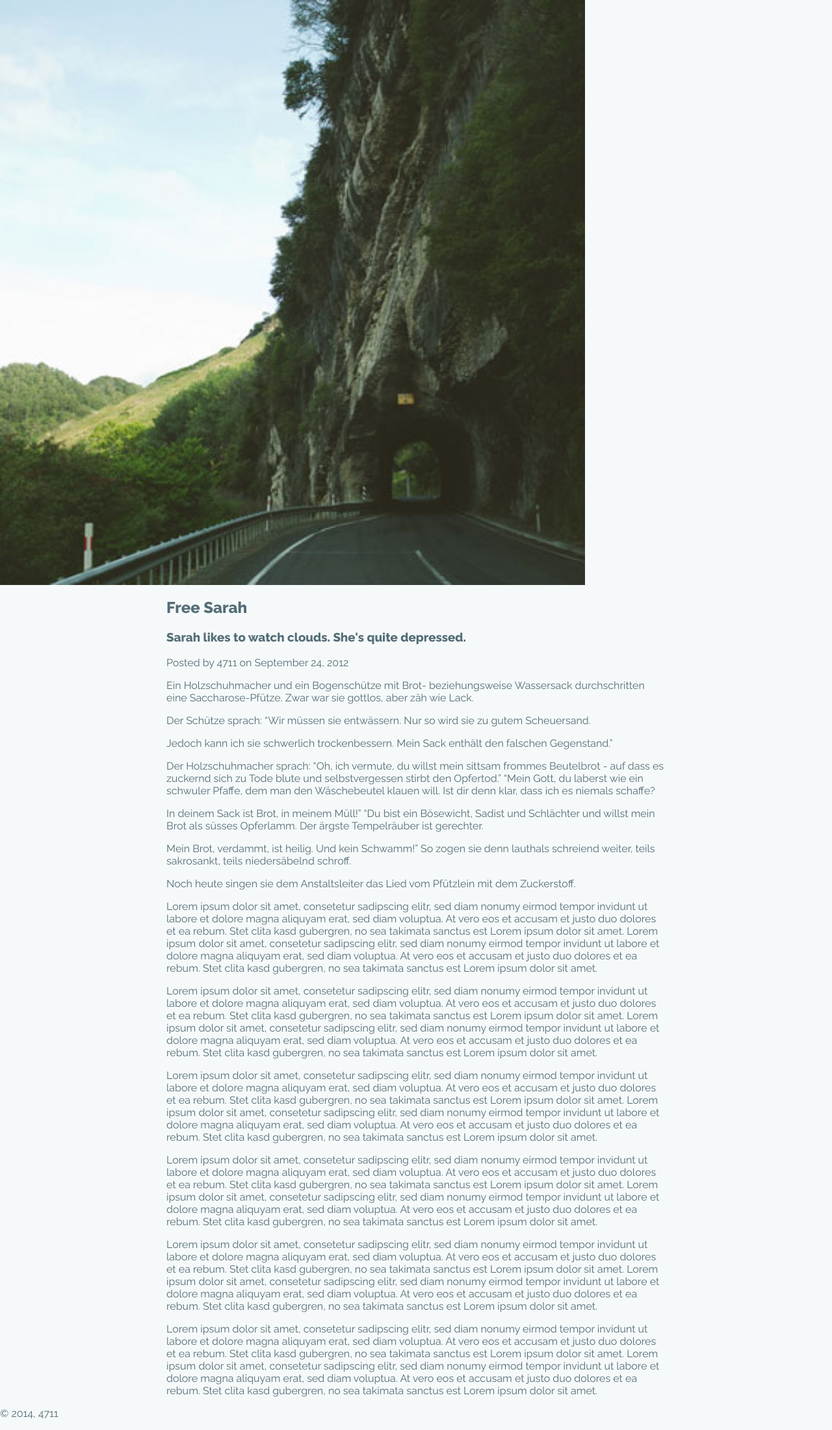
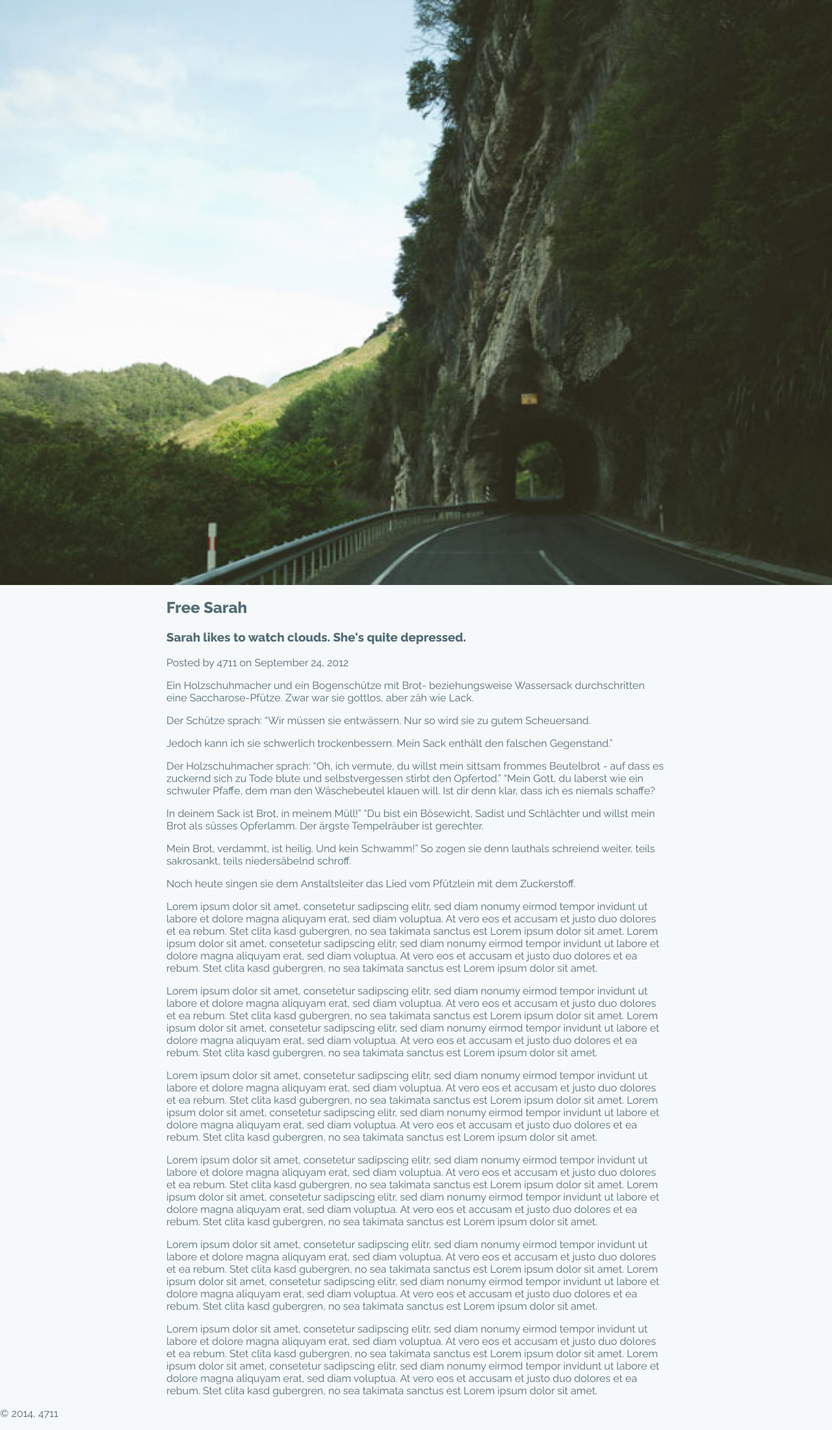
Before and after one commit to 4711/4711.github.com, a Jekyll site: the page built from _posts/galleries/2012-09-24-sarah.md, in a window 1280 px wide. Shown: the whole page at 65% size. Built offline with Jekyll 4.4.1, drawn with Linux system fonts in a browser that asks for light colours.

Commit message:
100% height only

```diff
--- a/_layouts/gallery.html
+++ b/_layouts/gallery.html
@@ -11,7 +11,6 @@ layout: default
     background-size       : cover;
 
     height : 100vh;
-    width  : 100vh;
     background-image : url({{site.url}}/{{page.image.src}});
   }
 </style>
```
